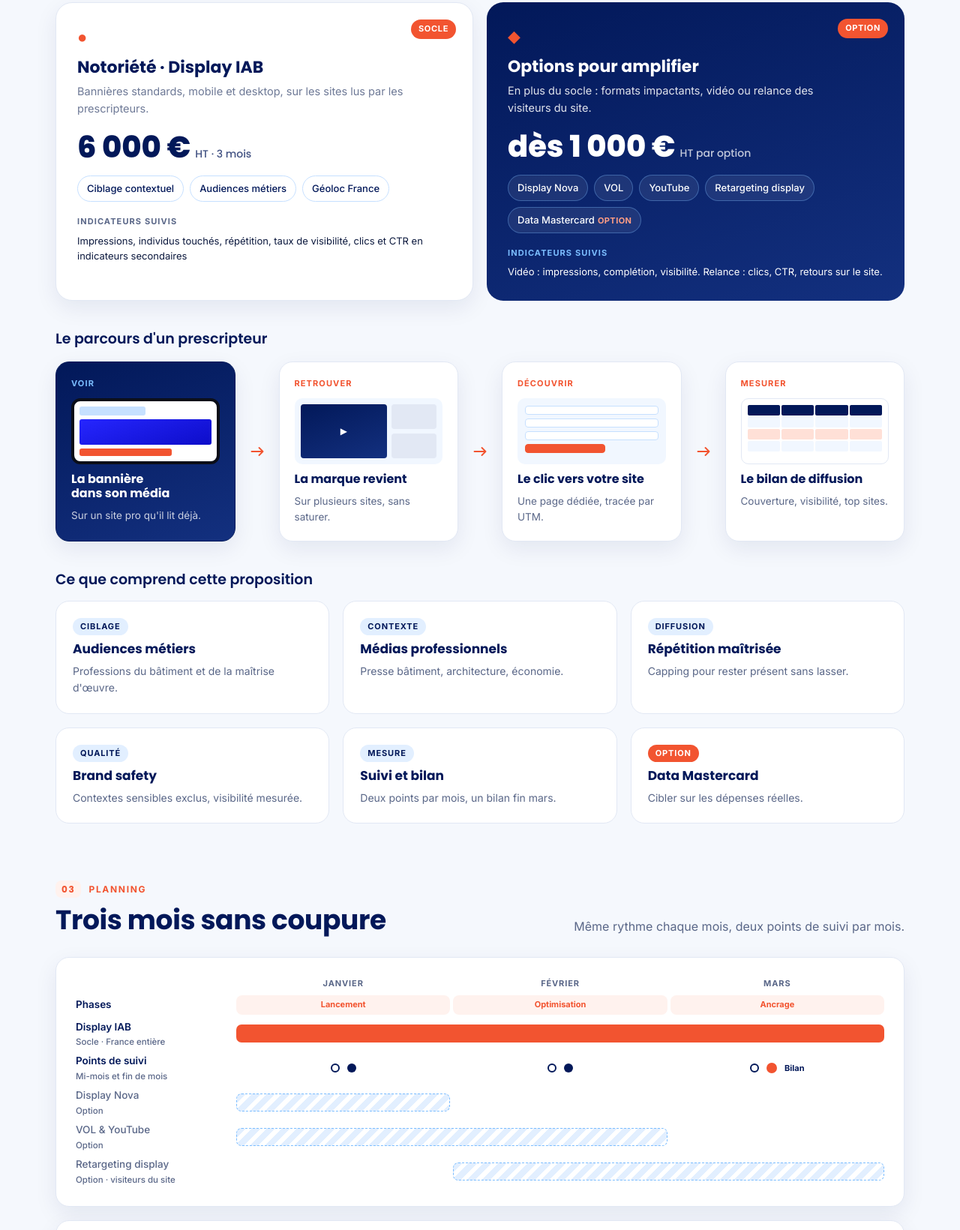
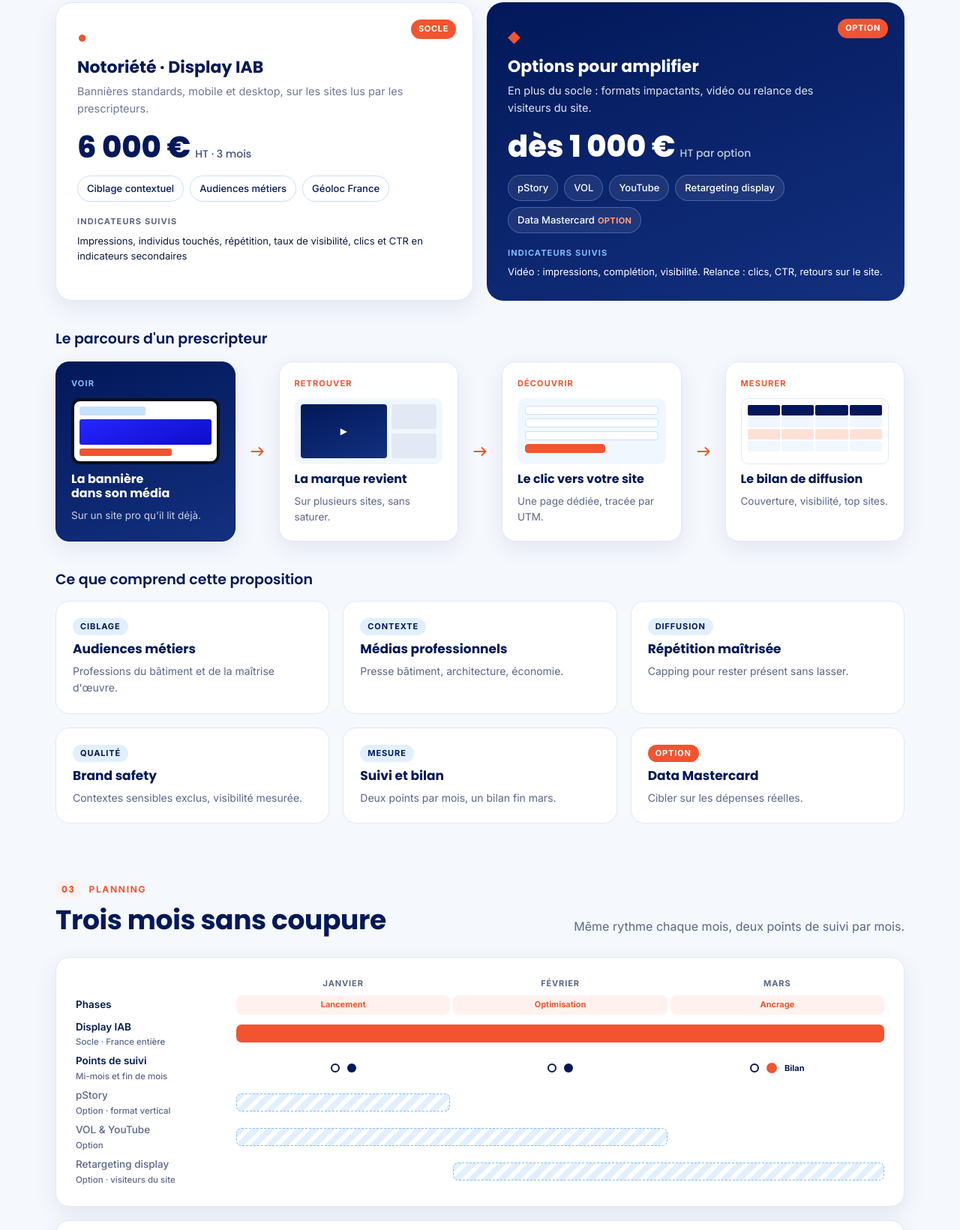
Before and after one commit to Team-TheGoodWeb/recos-tgw, a plain HTML site: page agence-gazelle-prescripteurs-batiment.html in a window 1280 px wide. Shown: the part 1808-3448 px from the top of the page at 75% size. Drawn offline with Linux system fonts and the light colour scheme.

Commit message:
Update agence-gazelle-prescripteurs-batiment.html

```diff
--- a/agence-gazelle-prescripteurs-batiment.html
+++ b/agence-gazelle-prescripteurs-batiment.html
@@ -586,7 +586,7 @@ a.ct:hover,a.ct:focus-visible{background:rgba(255,255,255,.12);transform:transla
       <h3>Options pour amplifier</h3>
       <p class="desc">En plus du socle : formats impactants, vidéo ou relance des visiteurs du site.</p>
       <div class="big num">dès 1 000 €<small>HT par option</small></div>
-      <div class="lvls"><span class="lvl">Display Nova</span><span class="lvl">VOL</span><span class="lvl">YouTube</span><span class="lvl">Retargeting display</span><span class="lvl">Data Mastercard<em>Option</em></span></div>
+      <div class="lvls"><span class="lvl">pStory</span><span class="lvl">VOL</span><span class="lvl">YouTube</span><span class="lvl">Retargeting display</span><span class="lvl">Data Mastercard<em>Option</em></span></div>
       <div class="kpl"><small>Indicateurs suivis</small>Vidéo : impressions, complétion, visibilité. Relance : clics, CTR, retours sur le site.</div>
     </div>
   </div>
@@ -625,7 +625,7 @@ a.ct:hover,a.ct:focus-visible{background:rgba(255,255,255,.12);transform:transla
         <span class="ln">Phases</span><span class="tfrow">Lancement</span><span class="tfrow">Optimisation</span><span class="tfrow">Ancrage</span>
         <span class="ln">Display IAB<small>Socle · France entière</small></span><span class="sp t" style="grid-column:span 3"></span>
         <span class="ln">Points de suivi<small>Mi-mois et fin de mois</small></span><span class="dot"><i class="mi"></i><i></i></span><span class="dot"><i class="mi"></i><i></i></span><span class="dot big"><i class="mi"></i><i></i>Bilan</span>
-        <span class="ln op">Display Nova<small>Option</small></span><span class="sp o"></span><span class="gap" style="grid-column:span 2"></span>
+        <span class="ln op">pStory<small>Option · format vertical</small></span><span class="sp o"></span><span class="gap" style="grid-column:span 2"></span>
         <span class="ln op">VOL &amp; YouTube<small>Option</small></span><span class="sp o" style="grid-column:span 2"></span><span class="gap"></span>
         <span class="ln op">Retargeting display<small>Option · visiteurs du site</small></span><span class="gap"></span><span class="sp o" style="grid-column:span 2"></span>
       </div>
@@ -689,7 +689,7 @@ a.ct:hover,a.ct:focus-visible{background:rgba(255,255,255,.12);transform:transla
     <div class="tbl-scroll"><table class="tbl num">
       <thead><tr><th>Option</th><th>Période</th><th>Budget</th><th>CPM</th><th>Impressions</th><th>CPM data Mastercard</th><th>Impressions avec data</th></tr></thead>
       <tbody>
-        <tr><td>Display Nova</td><td class="l">Lancement · janvier</td><td>2 000 €</td><td>6 €</td><td>333 333</td><td>11 €</td><td>181 818</td></tr>
+        <tr><td>pStory</td><td class="l">Lancement · janvier</td><td>2 000 €</td><td>6 €</td><td>333 333</td><td>11 €</td><td>181 818</td></tr>
         <tr><td>VOL</td><td class="l">Janv. à févr.</td><td>3 000 €</td><td>8 €</td><td>375 000</td><td>13 €</td><td>230 769</td></tr>
         <tr><td>YouTube</td><td class="l">Janv. à févr.</td><td>2 000 €</td><td>4 €</td><td>500 000</td><td>9 €</td><td>222 222</td></tr>
         <tr><td>Retargeting display</td><td class="l">Févr. à mars</td><td>1 000 €</td><td>4 €</td><td>250 000</td><td>Non applicable</td><td>Non applicable</td></tr>
@@ -710,9 +710,9 @@ a.ct:hover,a.ct:focus-visible{background:rgba(255,255,255,.12);transform:transla
       <dt>Mi-mois</dt><dd>Diffusion, visibilité, corrections rapides</dd>
       <dt>Fin de mois</dt><dd>Couverture, top sites, ajustements</dd>
       <dt>Fin mars</dt><dd>Bilan complet de la campagne</dd></dl></div>
-    <div class="card fmt"><div class="hd"><h3>Display Nova</h3><span class="b no">Option</span></div><dl>
-      <dt>Formats</dt><dd>Formats à fort impact, déclinés depuis vos visuels</dd>
-      <dt>KPIs</dt><dd class="kt"><span>Impressions</span><span>Taux de visibilité</span><span>Clics</span><span>CTR</span><span>Top sites</span></dd></dl></div>
+    <div class="card fmt"><div class="hd"><h3>pStory</h3><span class="b no">Option</span></div><dl>
+      <dt>Formats</dt><dd>Story verticale plein écran 9:16, 1080 × 1920 px · vidéo MP4 ou image · URL de destination</dd>
+      <dt>KPIs</dt><dd class="kt"><span>Impressions</span><span>Reach</span><span>Clics</span><span>CTR</span><span>Vues 25 à 100 %</span><span>Taux de complétion</span></dd></dl></div>
     <div class="card fmt"><div class="hd"><h3>VOL</h3><span class="b no">Option</span></div><dl>
       <dt>Formats</dt><dd>Vidéo 16:9 1920 × 1080 px ou 9:16, 15 à 30 s</dd>
       <dt>KPIs</dt><dd class="kt"><span>Impressions</span><span>Reach</span><span>Taux de visibilité</span><span>Taux de complétion</span><span>Top 10 des sites</span></dd></dl></div>
```
